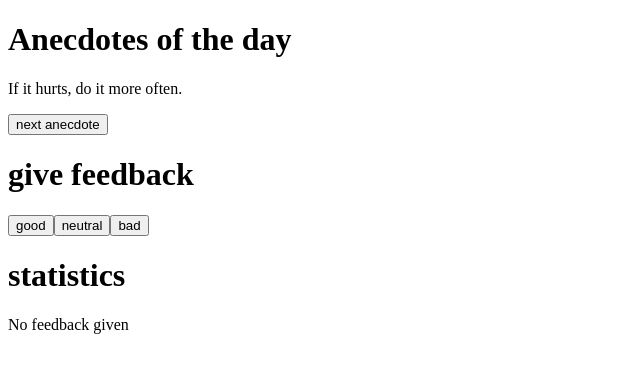
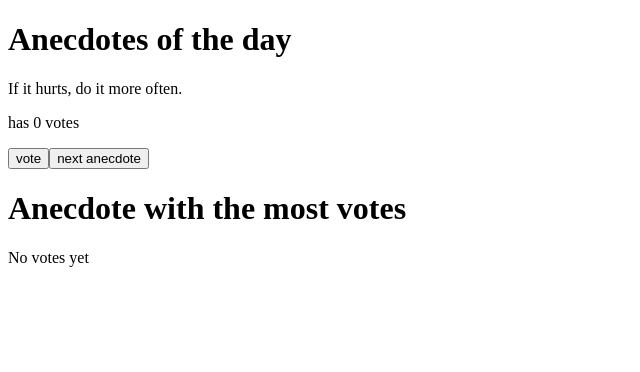
Before and after one commit to dhuartf/FullStackOpen, a React (Vite) app in the folder part1/: page / in a window 1280 px wide. Shown: the top 372 px of the page, without its empty margins (0-640 px from the left). Built offline with nearby package versions, Linux system fonts and the light colour scheme.

Commit message:
part 1 exercice 1.12 to 1.14

```diff
--- a/part1/src/App.jsx
+++ b/part1/src/App.jsx
@@ -4,41 +4,21 @@ const Button = ({ handleClick, text }) => (
   <button onClick={handleClick}>{text}</button>
 )
 
-const StatisticLine = ({ text, value }) => (
-  <tr>
-    <td>{text}</td>
-    <td>{value}</td>
-  </tr>
-)
+const MostVotedAnecdote = ({ anecdotes, voteCount }) => {
+  const maxVotes = Math.max(...voteCount)
+  const maxIndex = voteCount.indexOf(maxVotes)
 
-const Statistics = ({ good, neutral, bad }) => {
-  const all = good + neutral + bad
-  const average = (good - bad) / all
-  const positive = (good / all) * 100
 
-  if (all === 0) {
-    return (
-      <div>
-        <h1>statistics</h1>
-        <p>No feedback given</p>
-      </div>
-    )
+  if (maxVotes === 0) {
+    return <p>No votes yet</p>
   }
+
   return (
     <div>
-      <h1>statistics</h1>
-      <table>
-        <tbody>
-          <StatisticLine text="good" value={good} />
-          <StatisticLine text="neutral" value={neutral} />
-          <StatisticLine text="bad" value={bad} />
-          <StatisticLine text="all" value={all} />
-          <StatisticLine text="average" value={average} />
-          <StatisticLine text="positive" value={`${positive.toFixed(1)} %`} />
-        </tbody>
-      </table>
+      <p>{anecdotes[maxIndex]}</p>
+      <p>has {maxVotes} votes</p>
     </div>
-    )
+  )
 }
 
 
@@ -62,30 +42,33 @@ const App = () => {
   const handleNextClick = () => {
     const randomIndex = Math.floor(Math.random() * anecdotes.length)
     console.log('Random index:', randomIndex)
-    if (randomIndex === selected) {handleNextClick() // Call the function recursively to get a new index
+    if (randomIndex === selected) {
+      handleNextClick()
+      return
     }
+
     setSelected(randomIndex)
   }
 
-  // save clicks of each button to its own state
-  const [good, setGood] = useState(0)
-  const [neutral, setNeutral] = useState(0)
-  const [bad, setBad] = useState(0)
-
-  const handleGoodClick = () => setGood(good + 1)
-  const handleNeutralClick = () => setNeutral(neutral + 1)
-  const handleBadClick = () => setBad(bad + 1)
+  const votes = Array(anecdotes.length).fill(0)
+  const [voteCount, setVoteCount] = useState(votes)
+  console.log('Vote count:', voteCount)
+  const handleVoteClick = () => {
+    const copy = [...voteCount]
+    copy[selected] += 1
+    console.log('Votes:', copy)
+    setVoteCount(copy)
+  }
 
   return (
     <div>
       <h1> Anecdotes of the day</h1>
       <p>{anecdotes[selected]}</p>
+      <p>has {voteCount[selected]} votes</p>
+      <Button handleClick={handleVoteClick} text="vote" />
       <Button handleClick={handleNextClick} text="next anecdote" />
-      <h1>give feedback</h1>
-      <Button handleClick={handleGoodClick} text="good" />
-      <Button handleClick={handleNeutralClick} text="neutral" />
-      <Button handleClick={handleBadClick} text="bad" />
-      <Statistics good={good} neutral={neutral} bad={bad} />
+      <h1> Anecdote with the most votes</h1>
+      <MostVotedAnecdote anecdotes={anecdotes} voteCount={voteCount} />
     </div>
   )
 }
```
